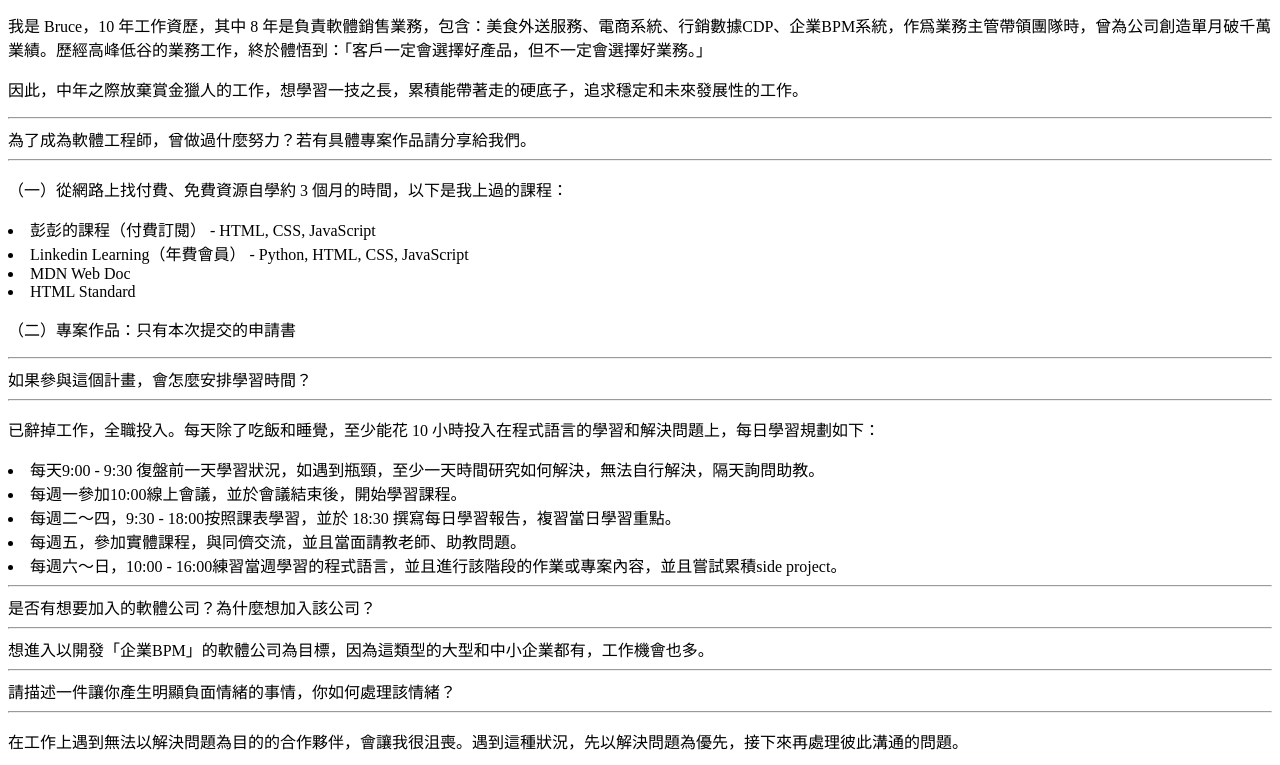
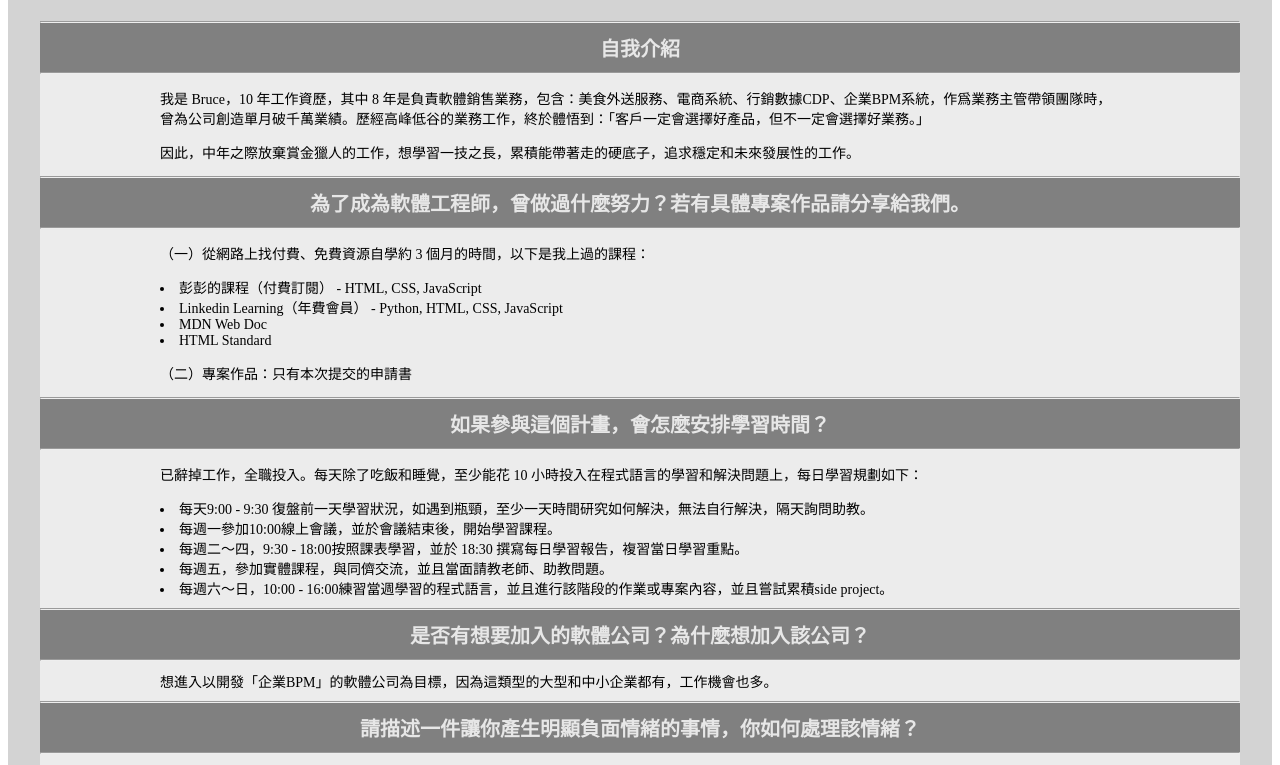
Before and after one commit to wmhung/wmhung.github.io, a plain HTML site: page wehelp/application.html in a window 1280 px wide. Shown: the part 87-852 px from the top of the page. Drawn offline with Linux system fonts and the light colour scheme.

Commit message:
Update application.html

```diff
--- a/wehelp/application.html
+++ b/wehelp/application.html
@@ -4,7 +4,7 @@
         <meta name="viewport" content="width-device-width, initial-scale=1.0" />
         <meta charset="utf-8" />
         <title>WeHelp申請書</title>
-        <link rel="stylesheet" type="text/css" href="pplication.css" />
+        <link rel="stylesheet" type="text/css" href="application.css" />
     </head>
     <body>
         <header class="frame">
```
